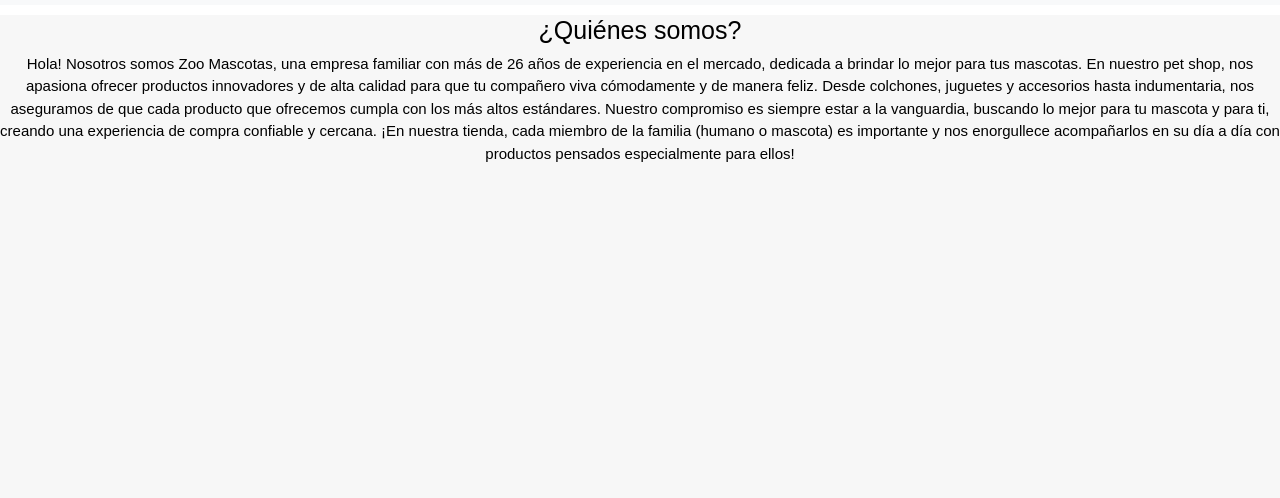
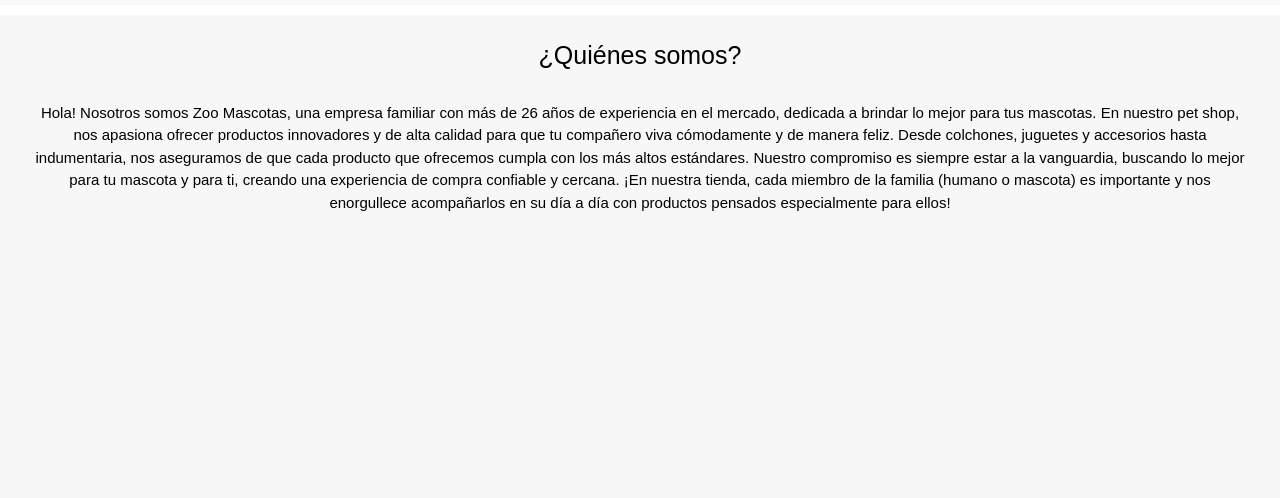
Before and after one commit to EconoCelina/Zoo-Mascotas-Coder, a plain HTML site: page pages/sobrenosotros.html in a window 1280 px wide. Shown: the part 240-738 px from the top of the page. Drawn offline with nearby package versions, Linux system fonts and the light colour scheme.

Commit message:
Agrego archivos faltantes

```diff
--- a/sass/_sobrenosotros.scss
+++ b/sass/_sobrenosotros.scss
@@ -2,6 +2,7 @@
     text-align: center;
     color:black;
     font-size: 25px;
+    margin-top: 25px;
 }
 
 .Explica{
@@ -10,3 +11,7 @@
     color: black;
     justify-content: center;
 }
+
+.SN{
+    margin: 2rem;
+}
```
Also changed, not shown: styles/style.css, 1 other file.
